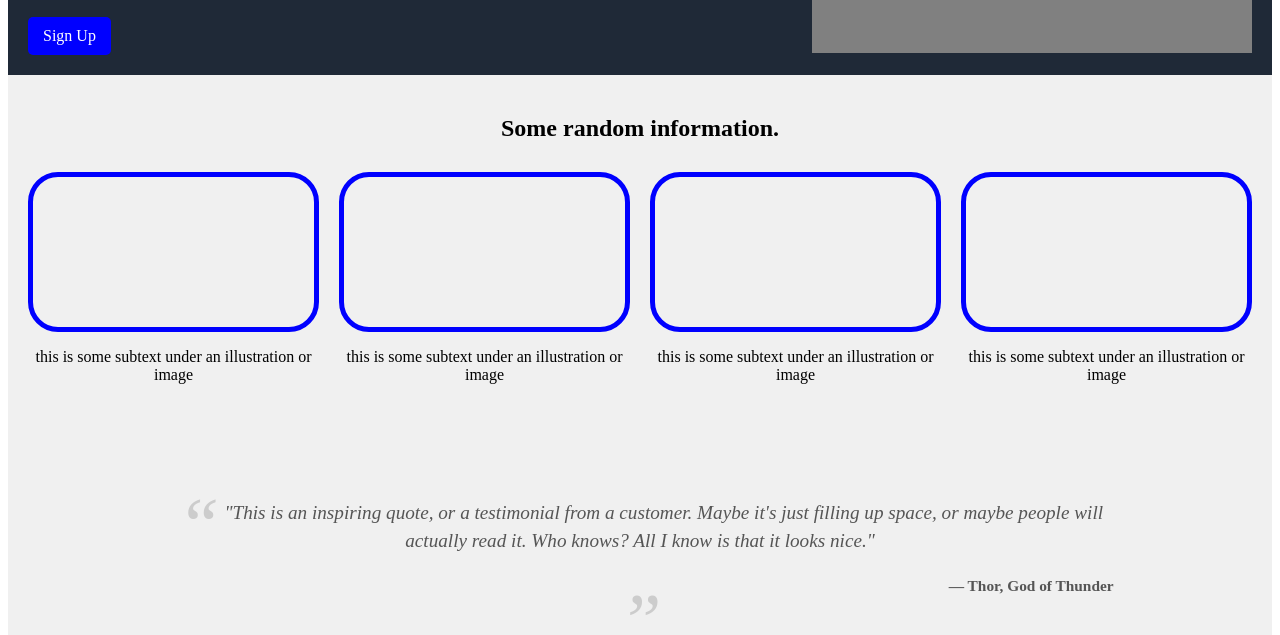
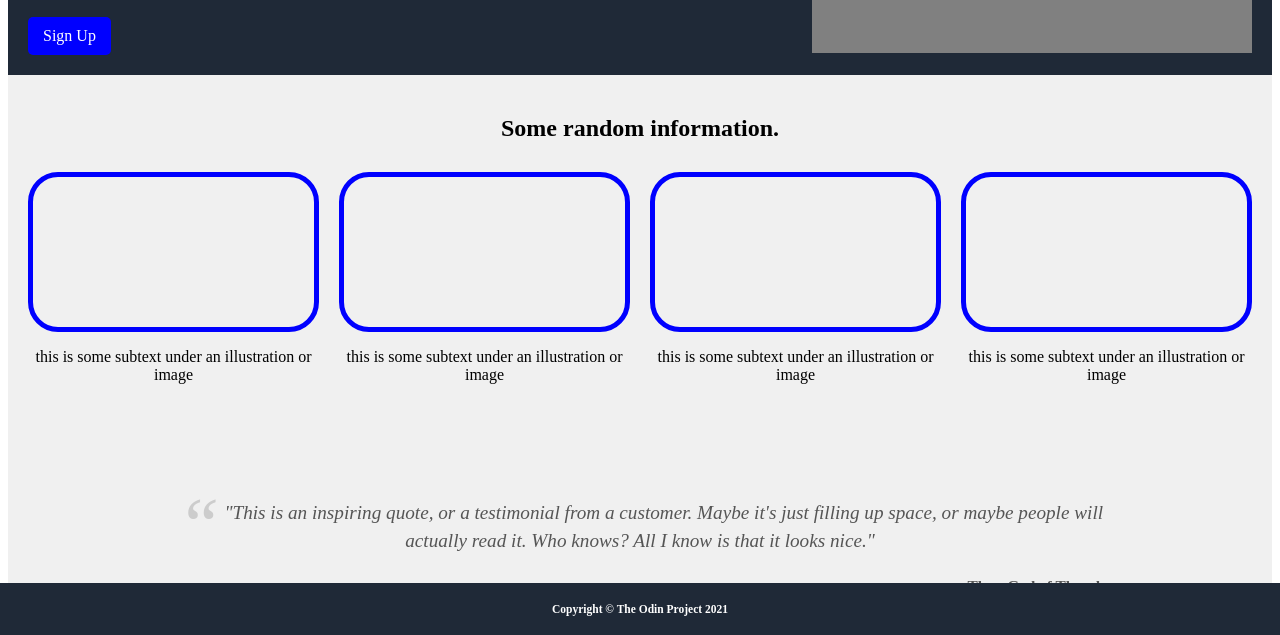
Before and after one commit to Andrewdcoding345/Landing_Page, a plain HTML site: page index.html in a window 1280 px wide. Shown: the part 165-800 px from the top of the page. Drawn offline with Linux system fonts and the light colour scheme.

Commit message:
added a footer

```diff
--- a/index.html
+++ b/index.html
@@ -74,8 +74,8 @@
     </div>
 </div>
 
-
-    <div class="footer"></div>
-
+<footer class="footer">
+    <p>Copyright © The Odin Project 2021</p>
+</footer>
 </body>
 </html>
--- a/style.css
+++ b/style.css
@@ -235,7 +235,7 @@ footer {
     /* Stack elements vertically */
     align-items: center;
     /* Center-align the flex items */
-    max-width: 600px;
+    max-width: 800px;
      /* Maximum width of the cta box */
 }
 
@@ -284,3 +284,20 @@ footer {
 .cta-text-button {
     align-items: flex-start;
 }
+
+
+.footer {
+    background-color: #1f2937; /* Dark background color */
+    color: white; /* Text color */
+    text-align: center; /* Center the text */
+    padding: 20px 0; /* Padding above and below the text */
+    position: absolute; /* Position it at the bottom */
+    bottom: 0;
+    width: 100%; /* Full width */
+    left: 0; /* Align to the left */
+}
+
+.footer p {
+    margin: 0; /* Remove default margins */
+    font-size: 0.9em; /* Small font size for footer text */
+}
```
